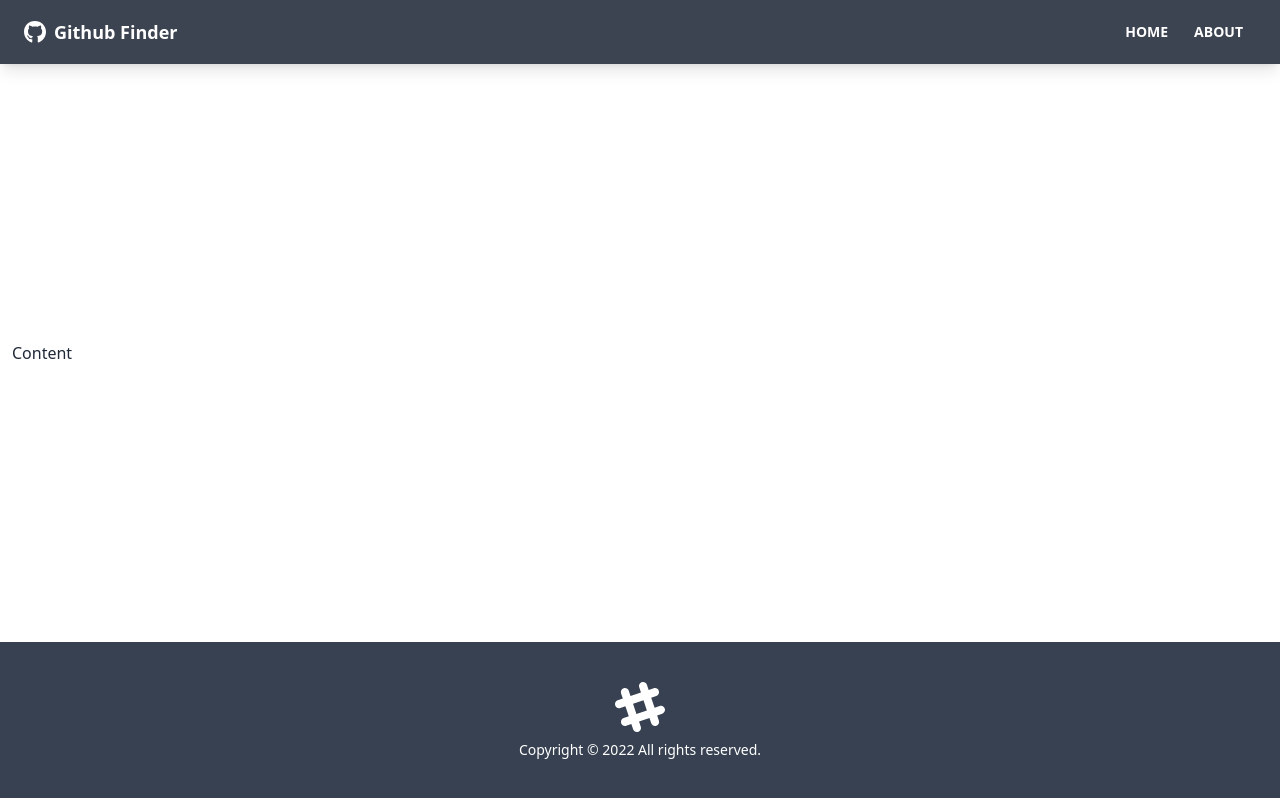
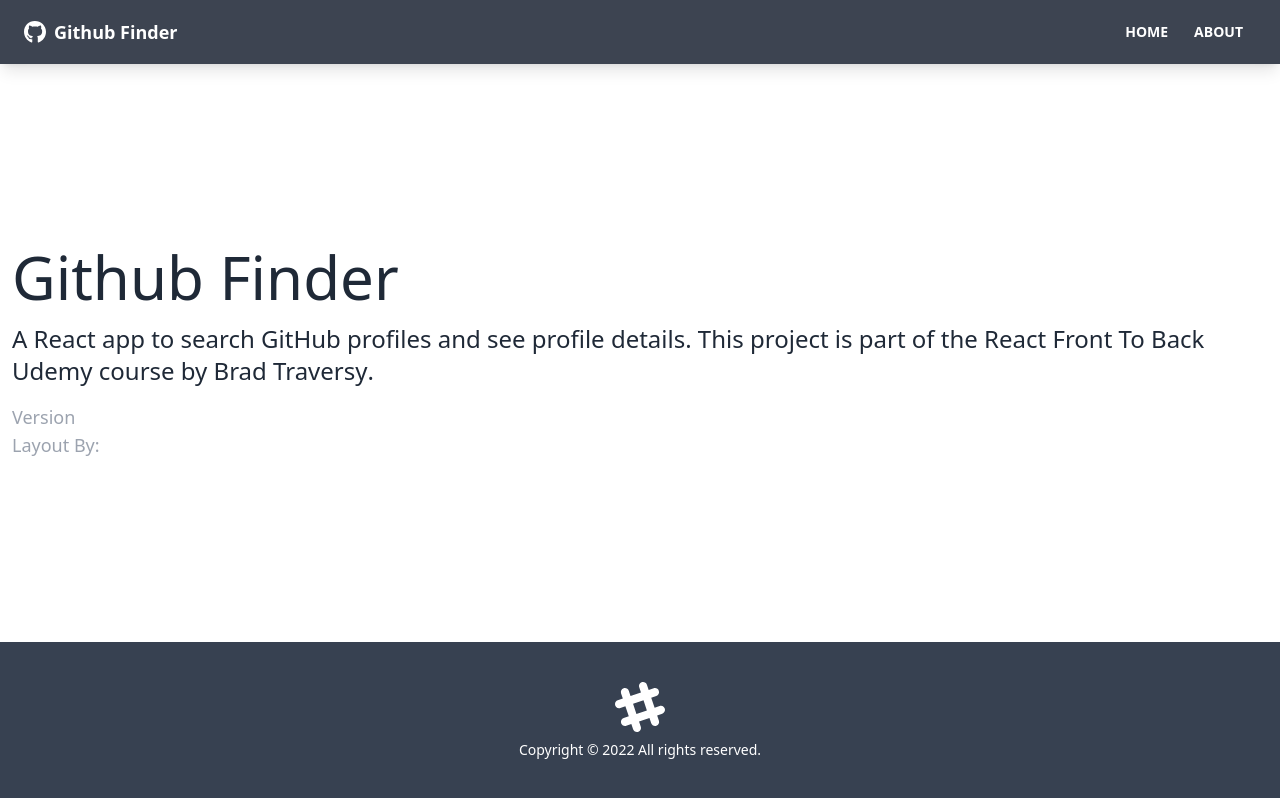
Before and after one commit to mckiece/github-finder, a React (Create React App) app: page /about in a window 1280 px wide. Built offline with nearby package versions, Linux system fonts and the light colour scheme.

Commit message:
added routing and basic pages

```diff
--- a/src/App.js
+++ b/src/App.js
@@ -1,4 +1,7 @@
-import { BrowserRouter as Router, Route } from "react-router-dom";
+import { BrowserRouter as Router, Route, Routes } from "react-router-dom";
+import Home from "./pages/Home";
+import About from "./pages/About";
+import NotFound from "./pages/NotFound";
 import Footer from "./components/layout/Footer";
 import Navbar from "./components/layout/Navbar";
 
@@ -7,7 +10,14 @@
 		<Router>
 			<div className="flex flex-col justify-between h-screen">
 				<Navbar />
-				<main className="container mx-auto px-3 pb-12">Content</main>
+				<main className="container mx-auto px-3 pb-12">
+					<Routes>
+						<Route path="/" element={<Home />} />
+						<Route path="/about" element={<About />} />
+						<Route path="/notfound" element={<NotFound />} />
+						<Route path="/*" element={<NotFound />} />
+					</Routes>
+				</main>
 				<Footer />
 			</div>
 		</Router>
--- /dev/null
+++ b/src/pages/About.jsx
@@ -0,0 +1,34 @@
+function About() {
+	return (
+		<>
+			<h1 className="text-6xl mb-4">Github Finder</h1>
+			<p className="mb-4 text-2xl font-light">
+				A React app to search GitHub profiles and see profile details.
+				This project is part of the
+				<a href="https://www.udemy.com/course/modern-react-front-to-back/">
+					{" "}
+					React Front To Back
+				</a>{" "}
+				Udemy course by
+				<strong>
+					<a href="https://traversymedia.com"> Brad Traversy</a>
+				</strong>
+				.
+			</p>
+			<p className="text-lg text-gray-400">
+				Version <span className="text-white">1.0.0</span>
+			</p>
+			<p className="text-lg text-gray-400">
+				Layout By:
+				<a
+					className="text-white"
+					href="https://twitter.com/hassibmoddasser"
+				>
+					Hassib Moddasser
+				</a>
+			</p>
+		</>
+	);
+}
+
+export default About;
--- /dev/null
+++ b/src/pages/Home.jsx
@@ -0,0 +1,9 @@
+function Home() {
+	return (
+		<div>
+			<h1 className="text-6xl">Welcome</h1>
+		</div>
+	);
+}
+
+export default Home;
--- /dev/null
+++ b/src/pages/NotFound.jsx
@@ -0,0 +1,21 @@
+import { FaHome } from "react-icons/fa";
+import { Link } from "react-router-dom";
+
+function NotFound() {
+	return (
+		<div className="hero">
+			<div className="text-center hero-content">
+				<div className="max-w-lg">
+					<h1 className="text-8xl font-bold mb-8">Oopsie</h1>
+					<p className="text-5xl mb-8">404 - Page Not Found</p>
+					<Link to="/" className="btn btn-primary btn-lg">
+						<FaHome className="mr-2" />
+						Back to Home
+					</Link>
+				</div>
+			</div>
+		</div>
+	);
+}
+
+export default NotFound;
```
